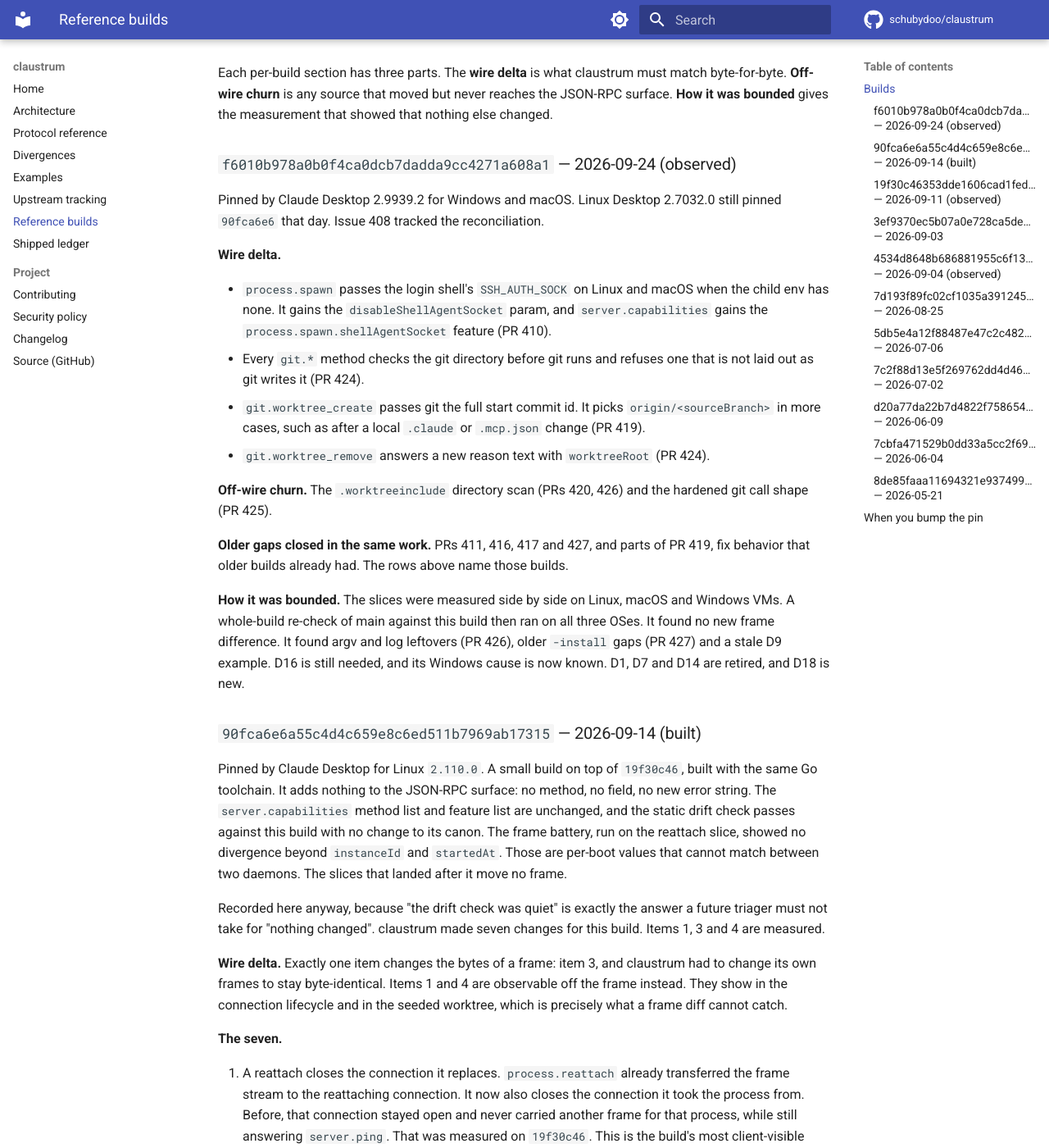
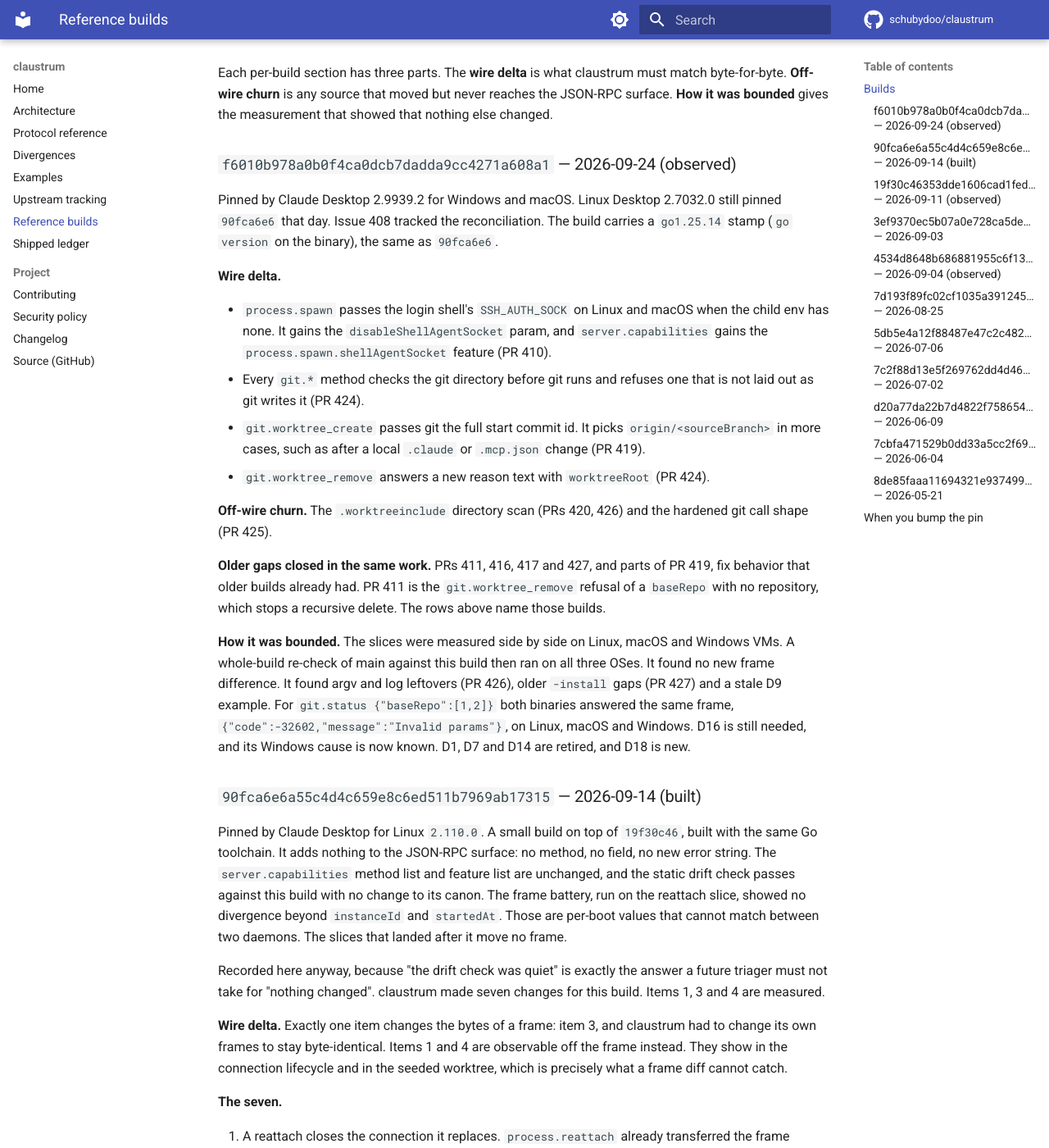
Before and after one commit to schubydoo/claustrum, an MkDocs documentation site: the page built from docs/REFERENCE-BUILDS.md, in a window 1280 px wide and 1400 px high, scrolled down 1151 px. Shown: the whole window at 82% size. Built offline with MkDocs 1.6.1 and Material for MkDocs 9.7.7, drawn with Linux system fonts in a browser that asks for light colours; comment, search, counter and statistics services are not loaded.

Commit message:
docs: record the f6010b97 toolchain and the D9 frame, name the PR 411 gap
The f6010b97 entry now states its go1.25.14 stamp, read with go version on the
binary, so the UPSTREAM-TRACKING toolchain line has a home. It records the
identical git.status frame that retired the D9 example on Linux, macOS and
Windows, and it names the PR 411 refusal among the older gaps. PROTOCOL's D9
copy names the build.

Co-Authored-By: Claude Opus 5.5 <noreply@anthropic.com>

```diff
--- a/docs/REFERENCE-BUILDS.md
+++ b/docs/REFERENCE-BUILDS.md
@@ -41,7 +41,8 @@ showed that nothing else changed.
 ### `f6010b978a0b0f4ca0dcb7dadda9cc4271a608a1` — 2026-09-24 (observed)
 
 Pinned by Claude Desktop 2.9939.2 for Windows and macOS. Linux Desktop 2.7032.0
-still pinned `90fca6e6` that day. Issue 408 tracked the reconciliation.
+still pinned `90fca6e6` that day. Issue 408 tracked the reconciliation. The build
+carries a `go1.25.14` stamp (`go version` on the binary), the same as `90fca6e6`.
 
 **Wire delta.**
 
@@ -59,13 +60,16 @@ still pinned `90fca6e6` that day. Issue 408 tracked the reconciliation.
 hardened git call shape (PR 425).
 
 **Older gaps closed in the same work.** PRs 411, 416, 417 and 427, and parts of
-PR 419, fix behavior that older builds already had. The rows above name those
-builds.
+PR 419, fix behavior that older builds already had. PR 411 is the
+`git.worktree_remove` refusal of a `baseRepo` with no repository, which stops a
+recursive delete. The rows above name those builds.
 
 **How it was bounded.** The slices were measured side by side on Linux, macOS
 and Windows VMs. A whole-build re-check of main against this build then ran on
 all three OSes. It found no new frame difference. It found argv and log
-leftovers (PR 426), older `-install` gaps (PR 427) and a stale D9 example. D16
+leftovers (PR 426), older `-install` gaps (PR 427) and a stale D9 example. For
+`git.status {"baseRepo":[1,2]}` both binaries answered the same frame,
+`{"code":-32602,"message":"Invalid params"}`, on Linux, macOS and Windows. D16
 is still needed, and its Windows cause is now known. D1, D7 and D14 are
 retired, and D18 is new.
 
```
Also changed, not shown: docs/PROTOCOL.md (+2 -2 lines).
